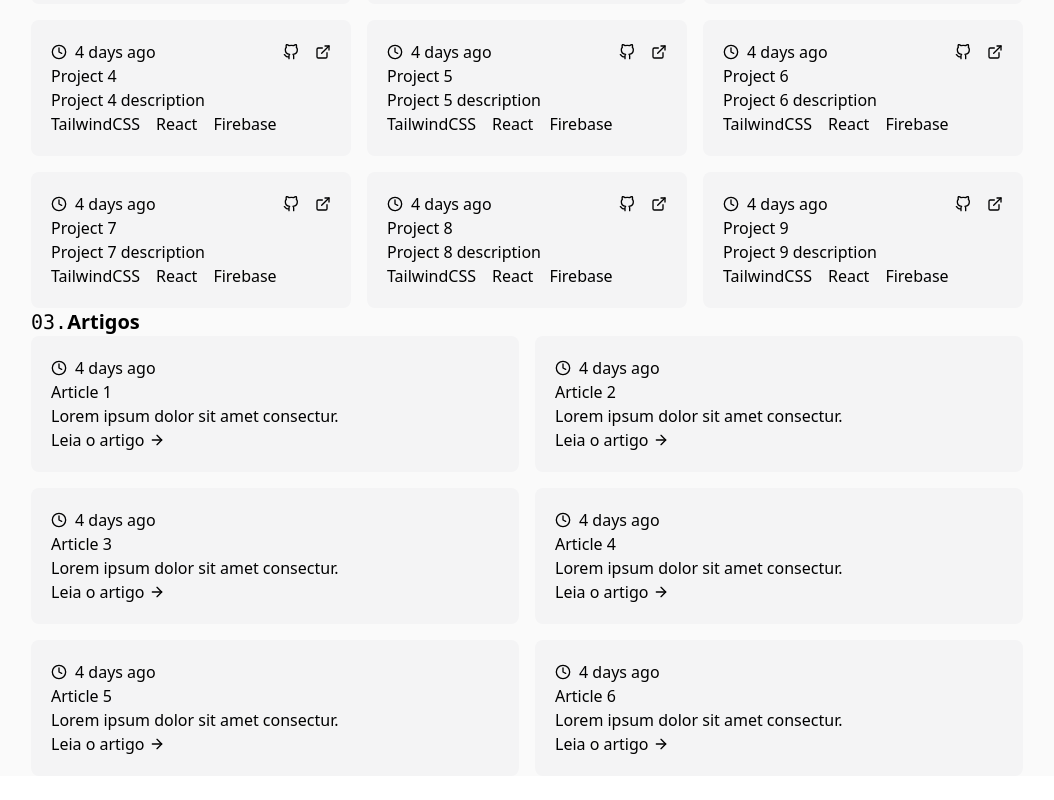
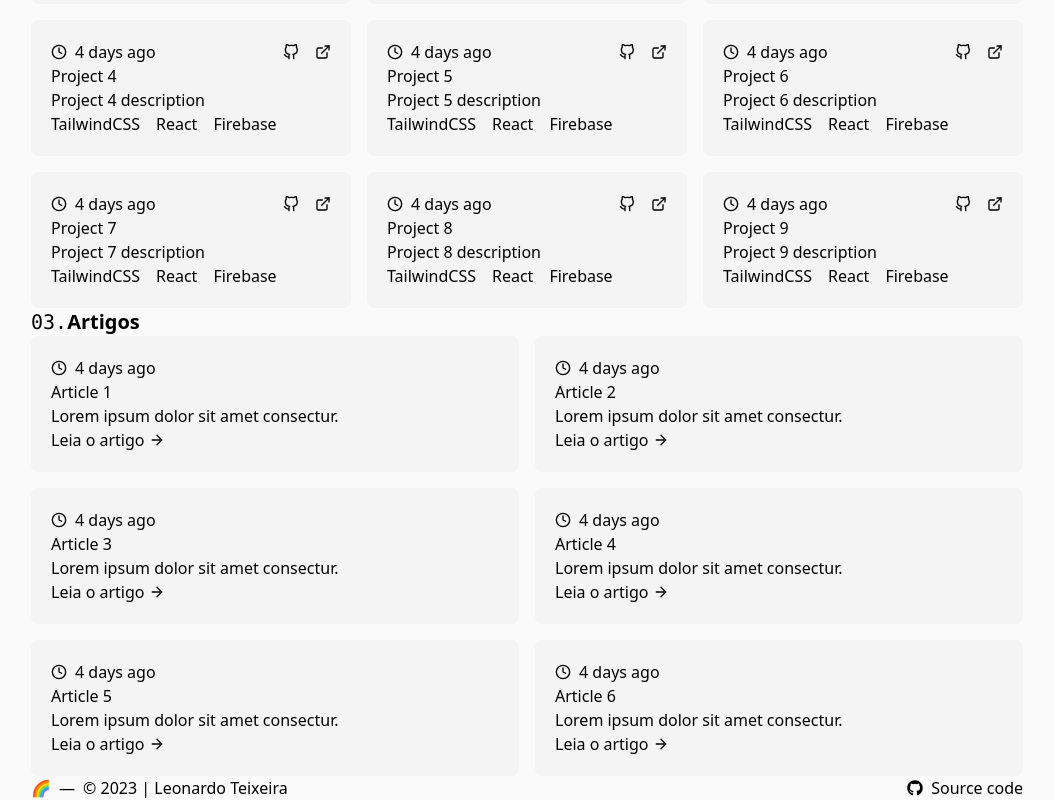
Before and after one commit to leottx/leotx-site, a Next.js app: page / in a window 1280 px wide. Shown: the part 612-1412 px from the top of the page, without its empty margins (113-1167 px from the left). Before the commit the page ends 1388 px from the top, so only its background shows below. Built offline with nearby package versions, Linux system fonts and the light colour scheme.

Commit message:
feat: cria a estrutura e os estilos iniciais do componente Footer

```diff
--- /dev/null
+++ b/src/components/Footer.js
@@ -0,0 +1,25 @@
+// Components
+import Emoji from "./Emoji";
+import { FaGithub } from "react-icons/fa";
+
+export default function Footer() {
+  return (
+    <footer className="flex justify-center sm:justify-between gap-y-2 gap-x-8 flex-wrap">
+      <div>
+        <p className="flex gap-2">
+          <Emoji symbol="🌈" />
+          <span>—</span>
+          <span>&copy; {new Date().getFullYear()} | Leonardo Teixeira</span>
+        </p>
+      </div>
+      <a
+        href="https://github.com/fake/meu-site"
+        target="_blank"
+        className="flex gap-2 items-center"
+      >
+        <FaGithub />
+        <span>Source code</span>
+      </a>
+    </footer>
+  );
+}
--- a/src/pages/_app.js
+++ b/src/pages/_app.js
@@ -1,5 +1,6 @@
 // Components
 import Header from "@/components/Header";
+import Footer from "@/components/Footer";
 
 // Styles
 import "@/global/globals.css";
@@ -10,6 +11,7 @@ export default function App({ Component, pageProps }) {
       <div className="mx-auto max-w-screen-lg px-4">
         <Header />
         <Component {...pageProps} />
+        <Footer />
       </div>
     </div>
   );
```
